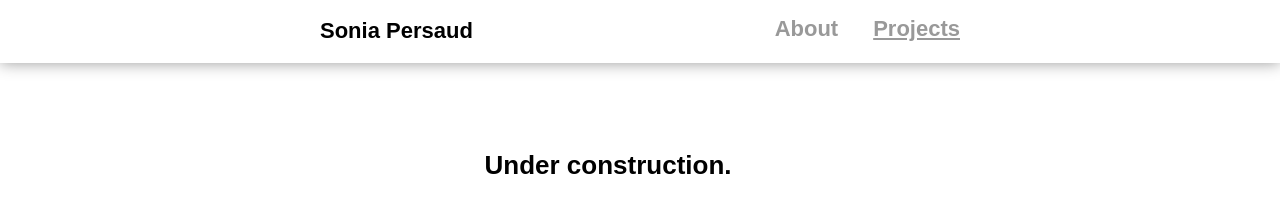
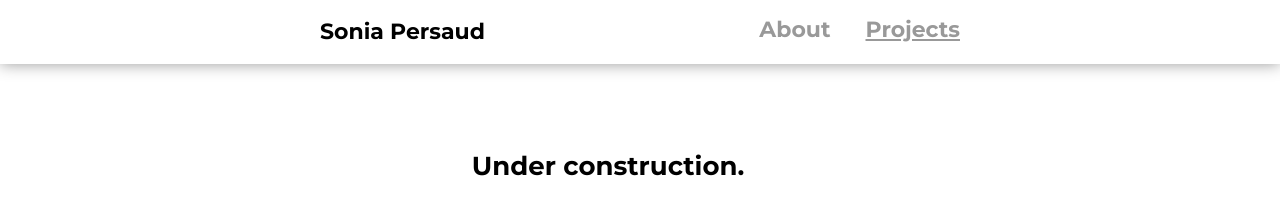
Before and after one commit to medialtemporal/medialtemporal.github.io, a plain HTML site: page projects.html in a window 1280 px wide. Drawn offline with Linux system fonts and the light colour scheme.

Commit message:
Update projects.html

```diff
--- a/projects.html
+++ b/projects.html
@@ -21,6 +21,7 @@
     <link rel="preconnect" href="https://fonts.googleapis.com">
     <link rel="preconnect" href="https://fonts.gstatic.com" crossorigin>
     <link href="https://fonts.googleapis.com/css2?family=Open+Sans:ital,wght@0,600;0,800;1,600&display=swap" rel="stylesheet">
+    <link href="https://fonts.googleapis.com/css2?family=Montserrat:ital,wght@0,500;0,700;1,500;1,700&display=swap" rel="stylesheet">
 
 </head>
 
```
